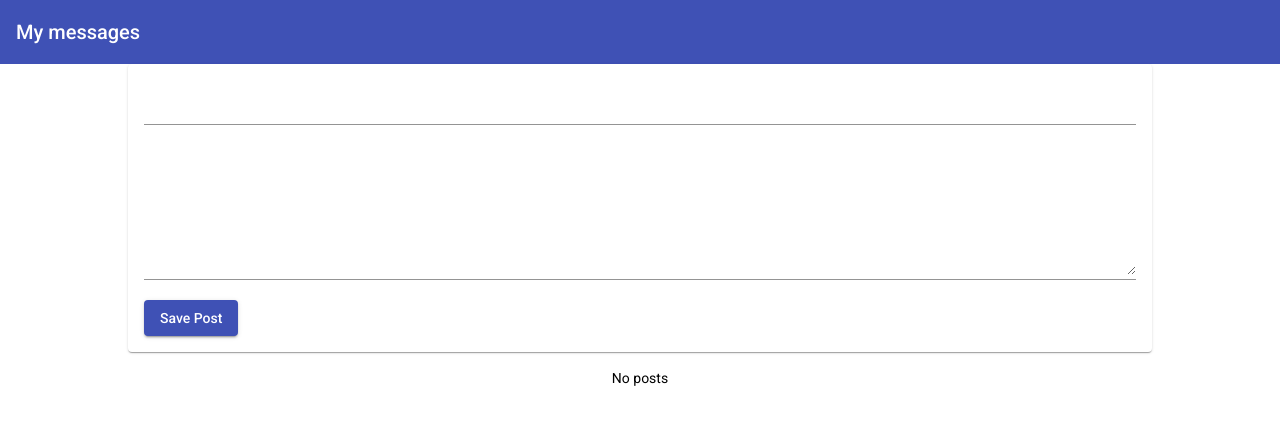
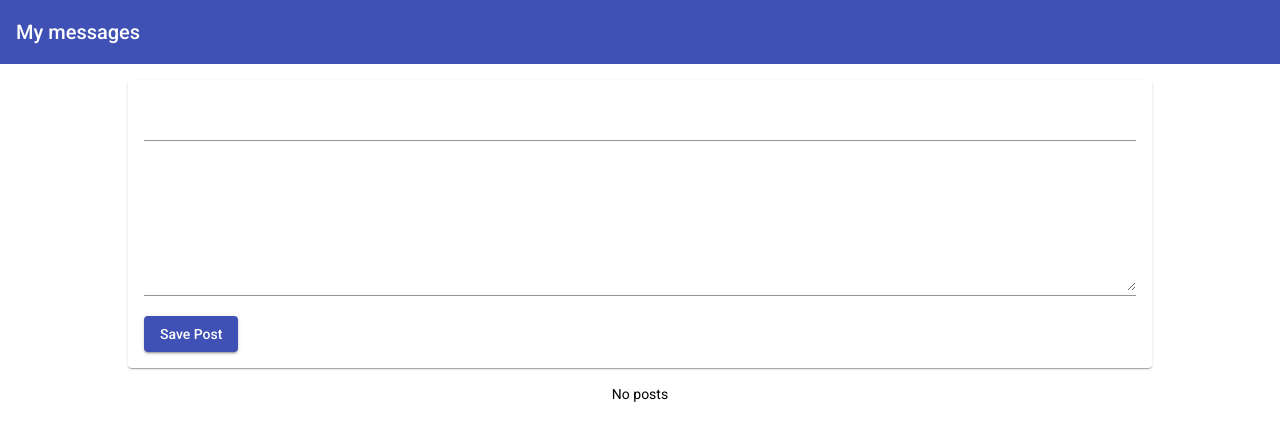
Before and after one commit to jayeshpatil594/mean-demo, an Angular app: page / in a window 1280 px wide. Shown: the top 438 px of the page. Built offline with nearby package versions, Linux system fonts and the light colour scheme.

Commit message:
add PostsService

```diff
--- a/src/app/app.component.css
+++ b/src/app/app.component.css
@@ -1,5 +1,4 @@
 main{
-  margin-top: 1rem;
   width: 80%;
-  margin: auto;
+  margin: 1rem auto;
 }
--- a/src/app/app.module.ts
+++ b/src/app/app.module.ts
@@ -14,6 +14,7 @@ import { HeaderComponent } from './header/header.component'
 
 import { from } from 'rxjs';
 import { PostListComponent } from './posts/post-list/post-list.component';
+import { PostsService } from './posts/posts.service';
 
 @NgModule({
   declarations: [
```
